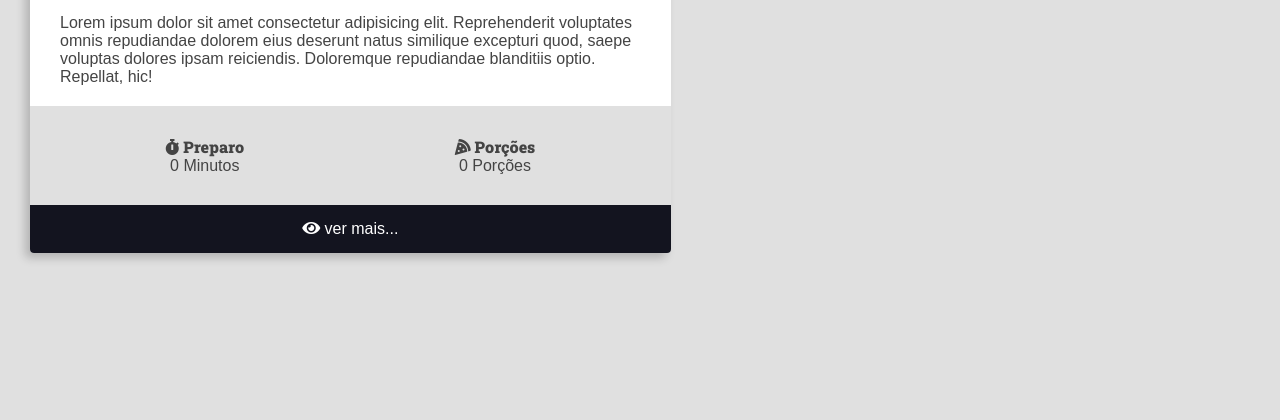
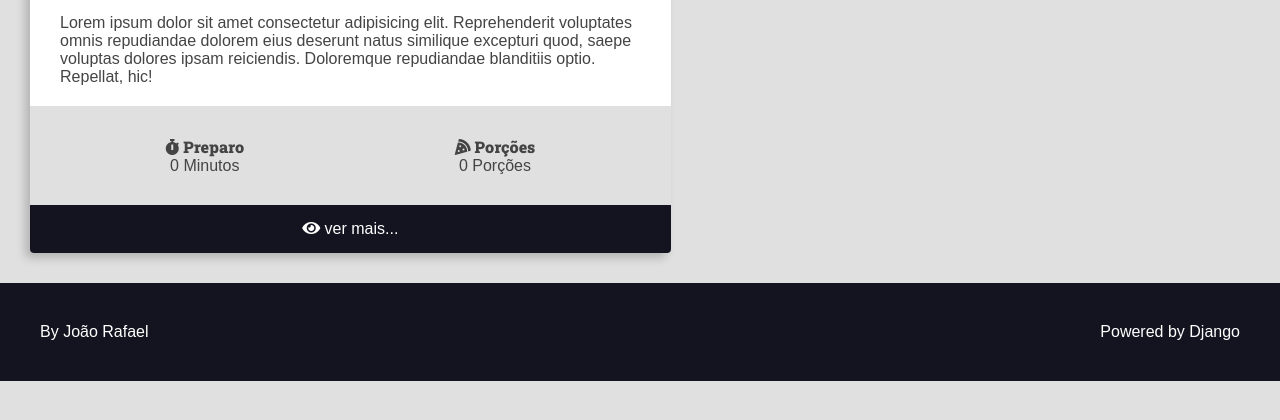
Before and after one commit to JoaoRafaelLima/curso-django-projeto1, a Django app: page / in a window 1280 px wide. Shown: the part 357-777 px from the top of the page. Run offline with Django 4.2, Linux system fonts and the light colour scheme; some libraries are stand-ins or nearby versions.

Commit message:
Seperando o recipe em um arquivo partial e adicionado o footer

```diff
--- /dev/null
+++ b/recipes/templates/recipes/partials/footer.html
@@ -0,0 +1,9 @@
+<footer class="main-footer">
+    <div class="developer">
+      <a href="https://www.otaviomiranda.com.br/" target="_blank" rel="noreferrer noopener">By João Rafael</a>
+    </div>
+
+    <div class="powered">
+      <a href="https://www.djangoproject.com/" target="_blank" rel="noreferrer noopener">Powered by Django</a>
+    </div>
+</footer>
--- a/recipes/templates/recipes/partials/head.html
+++ b/recipes/templates/recipes/partials/head.html
@@ -224,5 +224,22 @@
         .recipe-footer a:hover{
             filter: brightness(2);
         }
+        .main-footer{
+            display: flex;
+            align-items: center;
+            justify-content: space-between;
+            background-color: var(--color-primary-dark);
+            color: var(--color-white);
+            padding: var(--spacing-gutter-large);
+
+        }
+        .main-footer a{
+            color: var(--color-white);
+            text-decoration: none;
+            transition: all 300ms ease-in-out;
+        }
+        .main-footer a:hover{
+            filter: brightness(0.8)
+        }
         </style>
 </head>
--- /dev/null
+++ b/recipes/templates/recipes/partials/recipe.html
@@ -0,0 +1,54 @@
+<div class="recipe recipe-list-item">
+    <div class="recipe-couver">
+        <img src="https://via.placeholder.com/1280x720.png/269fe6" alt="Temporário" srcset="">
+    </div>
+    <div class="recipe-title-container">
+        <div class="recipe-text">
+            <h1>Lorem ipsum dolor sit amet.</h1>
+        </div>
+    </div>
+    <div class="recipe-author">
+        <span class="recipe-author-item">
+            <i class="fas fa-user"></i>
+            João Rafael
+        </span>
+        <span class="recipe-author-item">
+            <i class="fas fa-calendar-alt"></i>
+            16/23/2345
+        </span>
+        <span class="recipe-author-item">
+            <a href="">
+                <i class="fas fa-layer-group"></i>
+                <span>Café da manhã</span>
+            </a>
+        </span>
+
+    </div>
+    <div class="recipe-content">
+        <p>
+            Lorem ipsum dolor sit amet consectetur adipisicing elit. Reprehenderit voluptates omnis repudiandae dolorem eius deserunt natus similique excepturi quod, saepe voluptas dolores ipsam reiciendis. Doloremque repudiandae blanditiis optio. Repellat, hic!
+        </p>
+    </div>
+    <div class="recipe-meta-container">
+        <div class="recipe-meta recipe-preparation">
+            <h3 class="recipe-meta-title"><i class="fas fa-stopwatch"></i> Preparo</h3>
+            <div class="recipe-meta-text">
+                0 Minutos
+            </div>
+        </div>
+        <div class="recipe-meta recipe-servings">
+            <h3 class="recipe-meta-title"><i class="fas fa-pizza-slice"></i> Porções</h3>
+            <div class="recipe-meta-text">
+                0 Porções
+            </div>
+        </div>
+    </div>
+    <footer class="recipe-footer">
+        <a class="recipe-read-more button button-dark button-full-width" href="#">
+            <i class="fas fa-eye"></i>
+            <span>ver mais...</span>
+        </a>
+    </footer>
+
+
+</div>
```
Also changed, not shown: recipes/templates/recipes/pages/home.html (+2 -57 lines).
